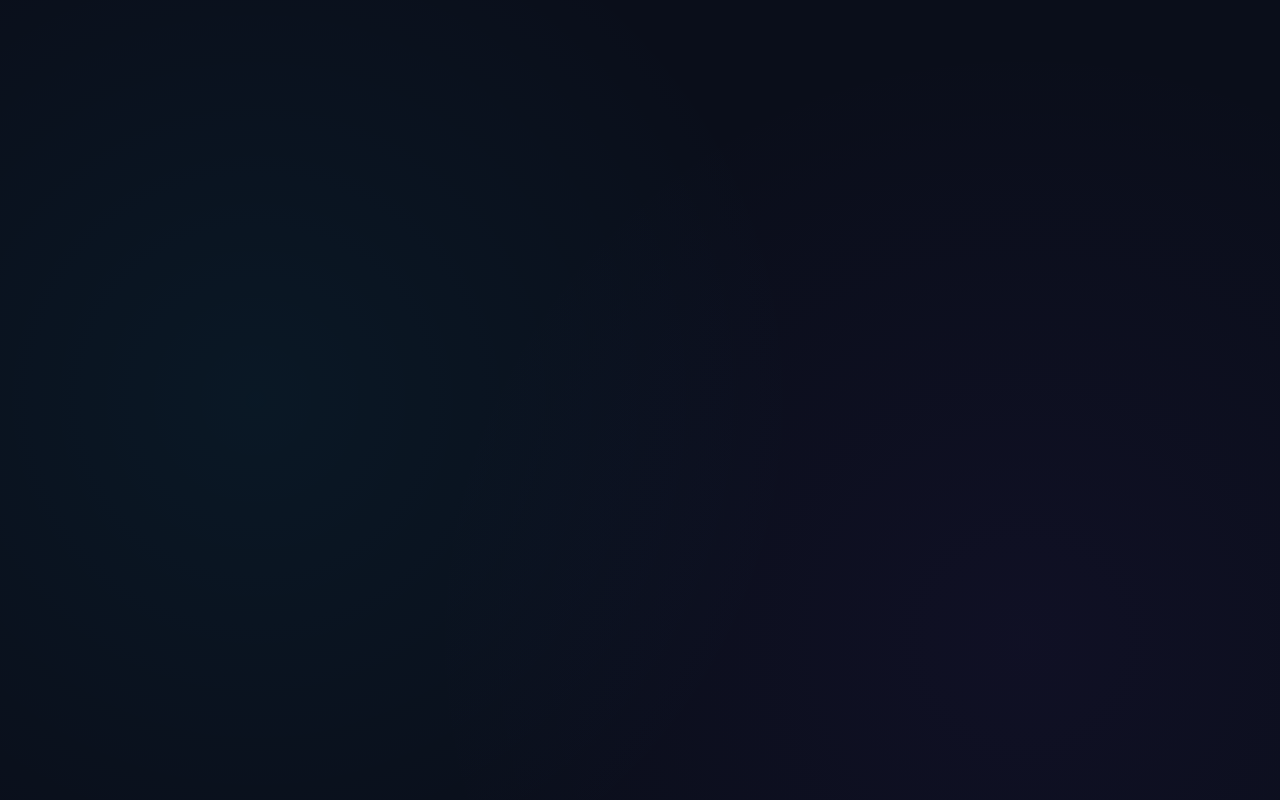
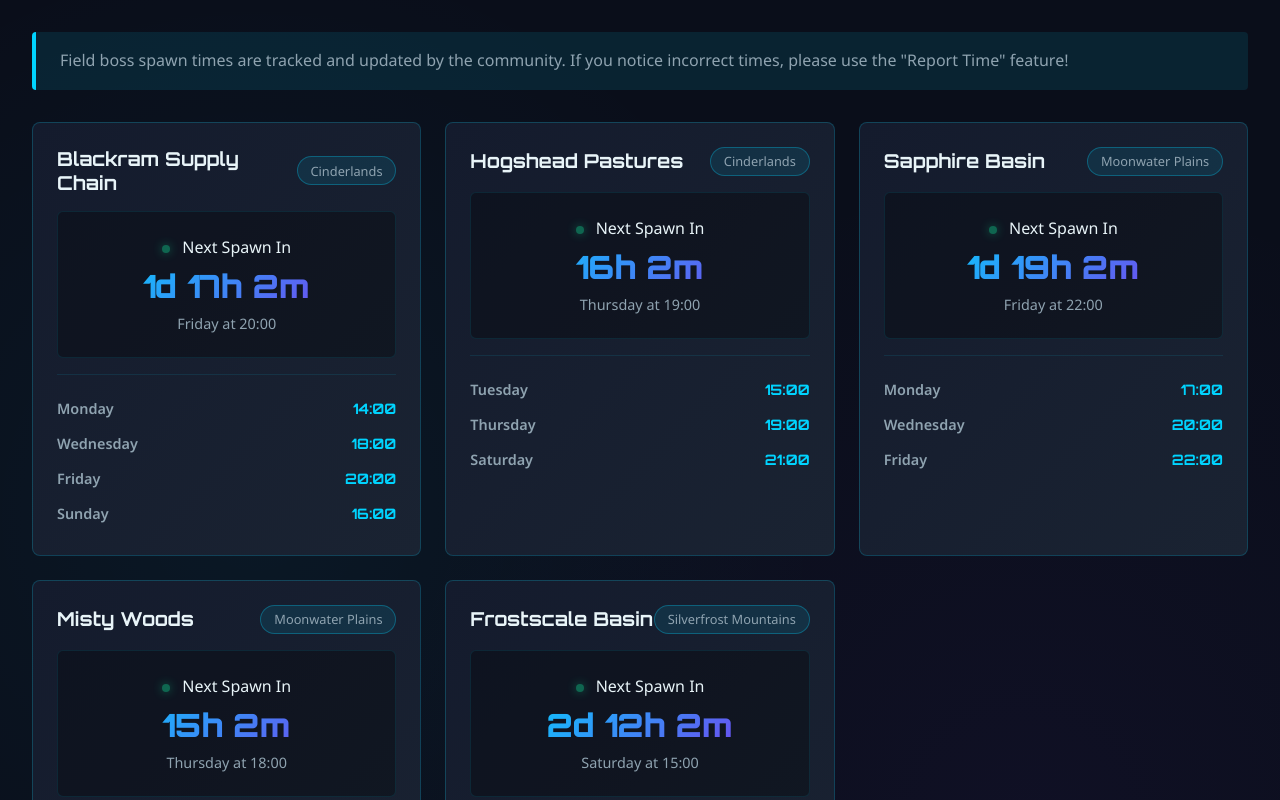
Before and after one commit to goluart/qolbsn, a Nuxt app: page / in a window 1280 px wide. Shown: the top 800 px of the page. Built offline with nearby package versions, Linux system fonts and the light colour scheme.

Commit message:
moved files to source root so they work

```diff
--- a/pages/index.vue
+++ b/app/pages/index.vue
@@ -1,8 +1,6 @@
 <!-- pages/index.vue -->
 <template>
   <div>
-    <TheHeader />
-
     <div class="container">
       <div class="info-banner">
         <p>
@@ -12,7 +10,6 @@
       </div>
 
       <div class="timer-grid">
-        <!-- Loop through each boss -->
         <div v-for="boss in bossData" :key="boss.name" class="boss-card">
           <div class="boss-header">
             <h3 class="boss-name">{{ boss.name }}</h3>
@@ -23,17 +20,15 @@
             <div style="margin-bottom: 0.5rem">
               <span
                 class="status-indicator"
-                :class="
-                  getStatusClass(getNextSpawn(boss.schedule).minutesUntil)
-                "
+                :class="getStatusClass(getNextSpawn(boss.schedule).minutesUntil)"
               ></span>
               {{ getStatusText(getNextSpawn(boss.schedule).minutesUntil) }}
             </div>
             <div class="time-remaining">
-              {{ formatTime(getNextSpawn(boss.schedule).minutesUntil) }}
+              {{ formatTimeRemaining(getNextSpawn(boss.schedule).minutesUntil) }}
             </div>
             <div class="next-spawn">
-              {{ getNextSpawn(bosss.schedule).day }} at
+              {{ getNextSpawn(boss.schedule).day }} at
               {{ getNextSpawn(boss.schedule).time }}
             </div>
           </div>
@@ -57,7 +52,6 @@
 <script setup>
 import { ref, onMounted, onUnmounted } from 'vue'
 
-// Boss data (later we can move this to a separate file)
 const bossData = ref([
   {
     name: "Blackram Supply Chain",
@@ -108,7 +102,6 @@ const bossData = ref([
   }
 ])
 
-// Calculate next spawn time
 function getNextSpawn(schedule) {
   const now = new Date()
   const serverTime = new Date(now.toLocaleString('en-US', { timeZone: 'Europe/Paris' }))
@@ -128,29 +121,27 @@ function getNextSpawn(schedule) {
 
     let dayDiff = spawnDayIndex - currentDayIndex
     if (dayDiff < 0) dayDiff += 7
-    if (dayDiff === 0 && spawnTime < currentTime) dayDiff = 7
+    if (dayDiff === 0 && spawnTime <= currentTime) dayDiff = 7
 
     const totalMinutesDiff = dayDiff * 24 * 60 + (spawnTime - currentTime)
 
     if (totalMinutesDiff > 0 && totalMinutesDiff < minDiff) {
       minDiff = totalMinutesDiff
-      nextSpawn = {
-        ...spawn,
-        minutesUntil: totalMinutesDiff
-      }
+      nextSpawn = { ...spawn, minutesUntil: totalMinutesDiff }
     }
   })
 
-  return nextSpawn || schedule[0]
+  // Fallback: return first schedule item with a safe minutesUntil
+  return nextSpawn || { ...schedule[0], minutesUntil: 0 }
 }
 
-// Format time remaining
 function formatTimeRemaining(minutes) {
+  if (!minutes) return '0m'
   const days = Math.floor(minutes / (24 * 60))
   const hours = Math.floor((minutes % (24 * 60)) / 60)
   const mins = Math.floor(minutes % 60)
 
-  let parts = []
+  const parts = []
   if (days > 0) parts.push(`${days}d`)
   if (hours > 0) parts.push(`${hours}h`)
   if (mins > 0 || parts.length === 0) parts.push(`${mins}m`)
@@ -158,36 +149,28 @@ function formatTimeRemaining(minutes) {
   return parts.join(' ')
 }
 
-// Get status class for styling
 function getStatusClass(minutes) {
-  if (minutes < 15) return 'status-spawned'
+  if (!minutes || minutes < 15) return 'status-spawned'
   if (minutes < 60) return 'status-upcoming'
   return 'status-active'
 }
 
-// Get status text
 function getStatusText(minutes) {
-  if (minutes < 15) return 'SPAWNING NOW!'
+  if (!minutes || minutes < 15) return 'SPAWNING NOW!'
   if (minutes < 60) return 'UPCOMING SOON'
   return 'Next Spawn In'
 }
 
-// Auto-update timer
 let updateInterval = null
 
 onMounted(() => {
-  // Update every minute
   updateInterval = setInterval(() => {
-    // Force re-render by updating a reactive value
     bossData.value = [...bossData.value]
   }, 60000)
 })
 
 onUnmounted(() => {
-  // Clean up interval when page is destroyed
-  if (updateInterval) {
-    clearInterval(updateInterval)
-  }
+  if (updateInterval) clearInterval(updateInterval)
 })
 </script>
 
```
Also changed, not shown: app/assets/css/main.css (renamed from assets/css/main.css), app/components/TheHeader.vue (renamed from components/TheHeader.vue).
